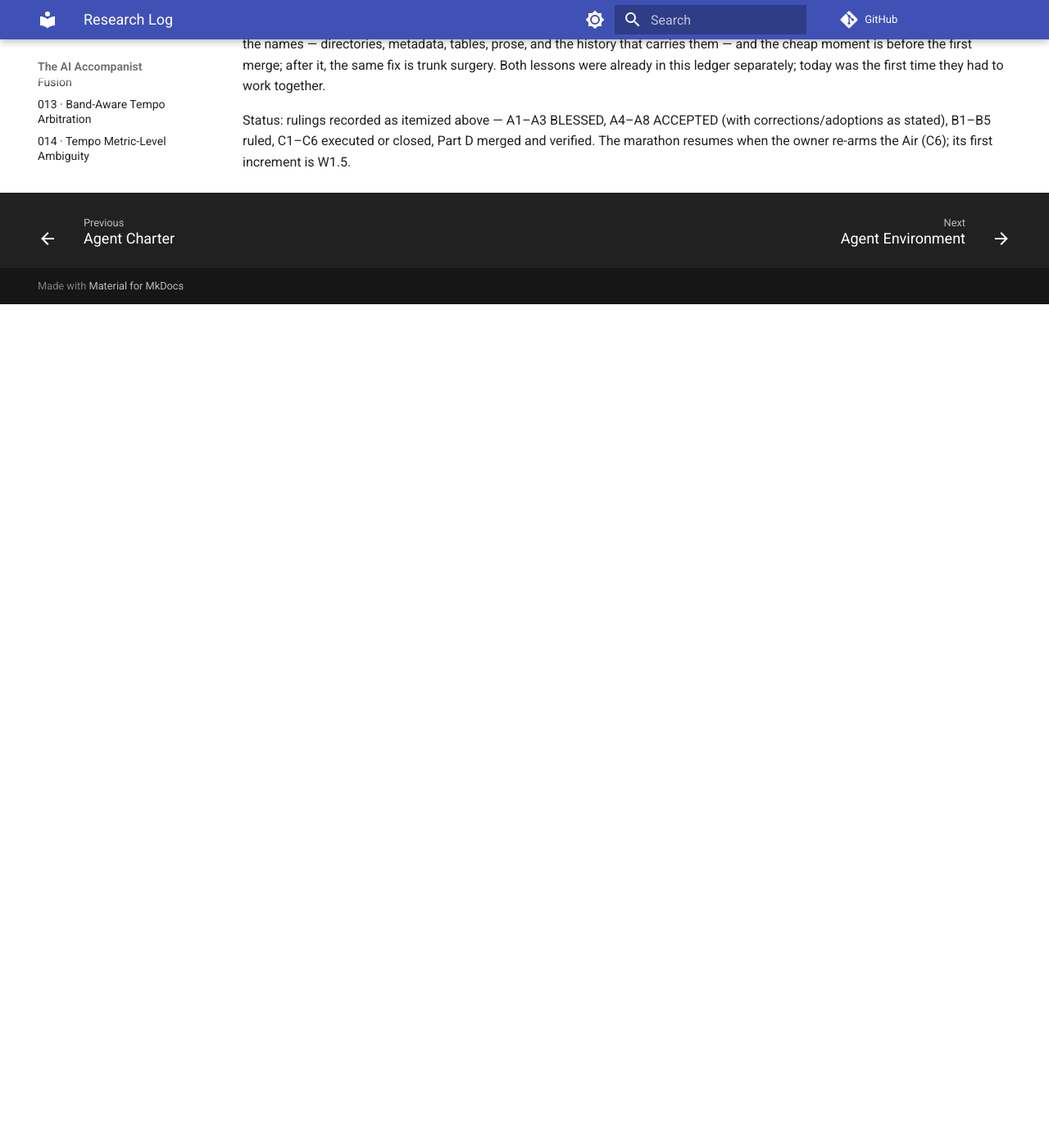
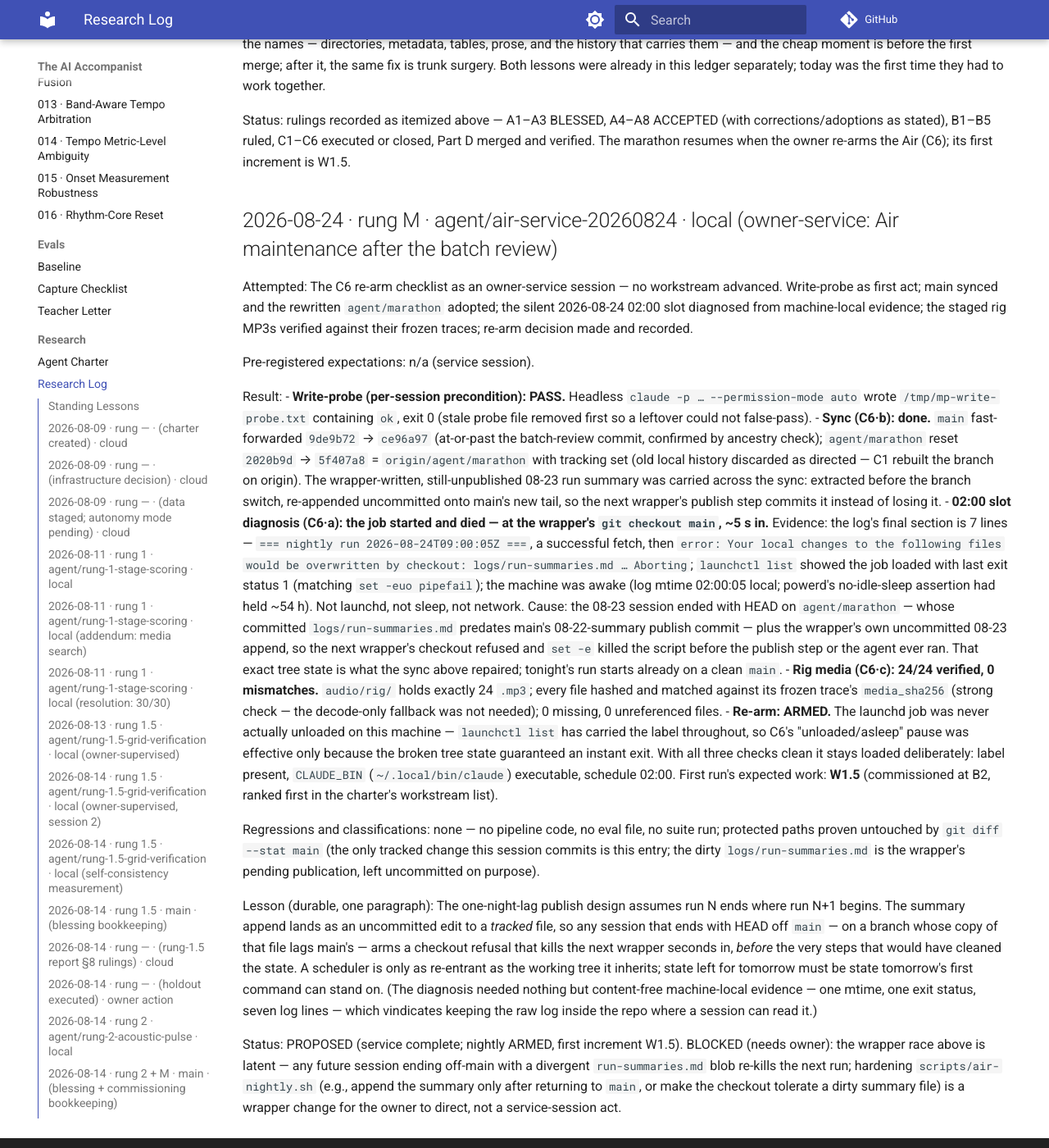
Before and after one commit to ben-juodvalkis/musical-perception, an MkDocs documentation site: the page built from docs/research/RESEARCH-LOG.md, in a window 1280 px wide and 1400 px high, scrolled down 54913 px. Shown: the whole window at 82% size. Built offline with MkDocs 1.6.1 and Material for MkDocs 9.7.7, drawn with Linux system fonts in a browser that asks for light colours; comment, search, counter and statistics services are not loaded; before the commit the page ends 55284 px from its top, so only the background shows below that.

Commit message:
ledger: owner-service Air maintenance — 08-24 slot diagnosed (wrapper checkout race), marathon reset adopted, 24/24 rig MP3s sha-verified, nightly re-armed (W1.5 next)
Co-Authored-By: Claude Fable 5 <noreply@anthropic.com>

```diff
--- a/docs/research/RESEARCH-LOG.md
+++ b/docs/research/RESEARCH-LOG.md
@@ -3412,3 +3412,80 @@ Status: rulings recorded as itemized above — A1–A3 BLESSED, A4–A8
 ACCEPTED (with corrections/adoptions as stated), B1–B5 ruled, C1–C6
 executed or closed, Part D merged and verified. The marathon resumes
 when the owner re-arms the Air (C6); its first increment is W1.5.
+
+## 2026-08-24 · rung M · agent/air-service-20260824 · local (owner-service: Air maintenance after the batch review)
+
+Attempted: The C6 re-arm checklist as an owner-service session — no
+workstream advanced. Write-probe as first act; main synced and the
+rewritten `agent/marathon` adopted; the silent 2026-08-24 02:00 slot
+diagnosed from machine-local evidence; the staged rig MP3s verified
+against their frozen traces; re-arm decision made and recorded.
+
+Pre-registered expectations: n/a (service session).
+
+Result:
+- **Write-probe (per-session precondition): PASS.** Headless
+  `claude -p … --permission-mode auto` wrote `/tmp/mp-write-probe.txt`
+  containing `ok`, exit 0 (stale probe file removed first so a leftover
+  could not false-pass).
+- **Sync (C6·b): done.** `main` fast-forwarded `9de9b72` → `ce96a97`
+  (at-or-past the batch-review commit, confirmed by ancestry check);
+  `agent/marathon` reset `2020b9d` → `5f407a8` = `origin/agent/marathon`
+  with tracking set (old local history discarded as directed — C1
+  rebuilt the branch on origin). The wrapper-written, still-unpublished
+  08-23 run summary was carried across the sync: extracted before the
+  branch switch, re-appended uncommitted onto main's new tail, so the
+  next wrapper's publish step commits it instead of losing it.
+- **02:00 slot diagnosis (C6·a): the job started and died — at the
+  wrapper's `git checkout main`, ~5 s in.** Evidence: the log's final
+  section is 7 lines — `=== nightly run 2026-08-24T09:00:05Z ===`, a
+  successful fetch, then `error: Your local changes to the following
+  files would be overwritten by checkout: logs/run-summaries.md …
+  Aborting`; `launchctl list` showed the job loaded with last exit
+  status 1 (matching `set -euo pipefail`); the machine was awake (log
+  mtime 02:00:05 local; powerd's no-idle-sleep assertion had held
+  ~54 h). Not launchd, not sleep, not network. Cause: the 08-23 session
+  ended with HEAD on `agent/marathon` — whose committed
+  `logs/run-summaries.md` predates main's 08-22-summary publish
+  commit — plus the wrapper's own uncommitted 08-23 append, so the next
+  wrapper's checkout refused and `set -e` killed the script before the
+  publish step or the agent ever ran. That exact tree state is what the
+  sync above repaired; tonight's run starts already on a clean `main`.
+- **Rig media (C6·c): 24/24 verified, 0 mismatches.** `audio/rig/`
+  holds exactly 24 `.mp3`; every file hashed and matched against its
+  frozen trace's `media_sha256` (strong check — the decode-only
+  fallback was not needed); 0 missing, 0 unreferenced files.
+- **Re-arm: ARMED.** The launchd job was never actually unloaded on
+  this machine — `launchctl list` has carried the label throughout, so
+  C6's "unloaded/asleep" pause was effective only because the broken
+  tree state guaranteed an instant exit. With all three checks clean it
+  stays loaded deliberately: label present, `CLAUDE_BIN`
+  (`~/.local/bin/claude`) executable, schedule 02:00. First run's
+  expected work: **W1.5** (commissioned at B2, ranked first in the
+  charter's workstream list).
+
+Regressions and classifications: none — no pipeline code, no eval
+file, no suite run; protected paths proven untouched by
+`git diff --stat main` (the only tracked change this session commits
+is this entry; the dirty `logs/run-summaries.md` is the wrapper's
+pending publication, left uncommitted on purpose).
+
+Lesson (durable, one paragraph): The one-night-lag publish design
+assumes run N ends where run N+1 begins. The summary append lands as
+an uncommitted edit to a *tracked* file, so any session that ends with
+HEAD off `main` — on a branch whose copy of that file lags main's —
+arms a checkout refusal that kills the next wrapper seconds in,
+*before* the very steps that would have cleaned the state. A scheduler
+is only as re-entrant as the working tree it inherits; state left for
+tomorrow must be state tomorrow's first command can stand on. (The
+diagnosis needed nothing but content-free machine-local evidence — one
+mtime, one exit status, seven log lines — which vindicates keeping the
+raw log inside the repo where a session can read it.)
+
+Status: PROPOSED (service complete; nightly ARMED, first increment
+W1.5). BLOCKED (needs owner): the wrapper race above is latent — any
+future session ending off-main with a divergent `run-summaries.md`
+blob re-kills the next run; hardening `scripts/air-nightly.sh` (e.g.,
+append the summary only after returning to `main`, or make the
+checkout tolerate a dirty summary file) is a wrapper change for the
+owner to direct, not a service-session act.
```
